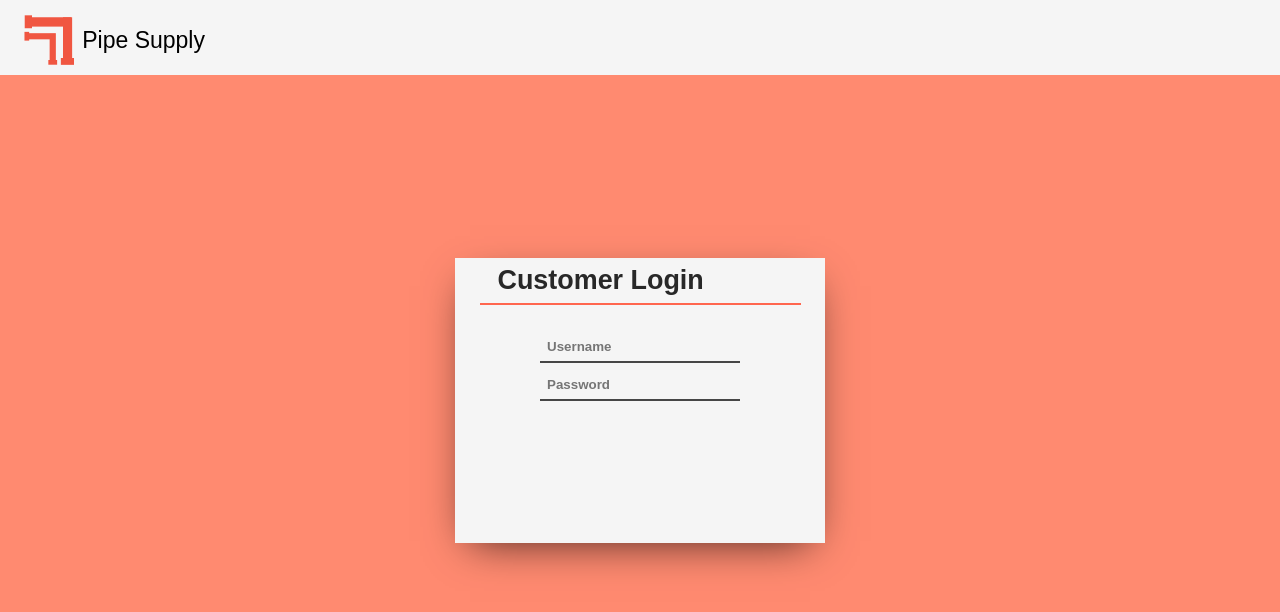
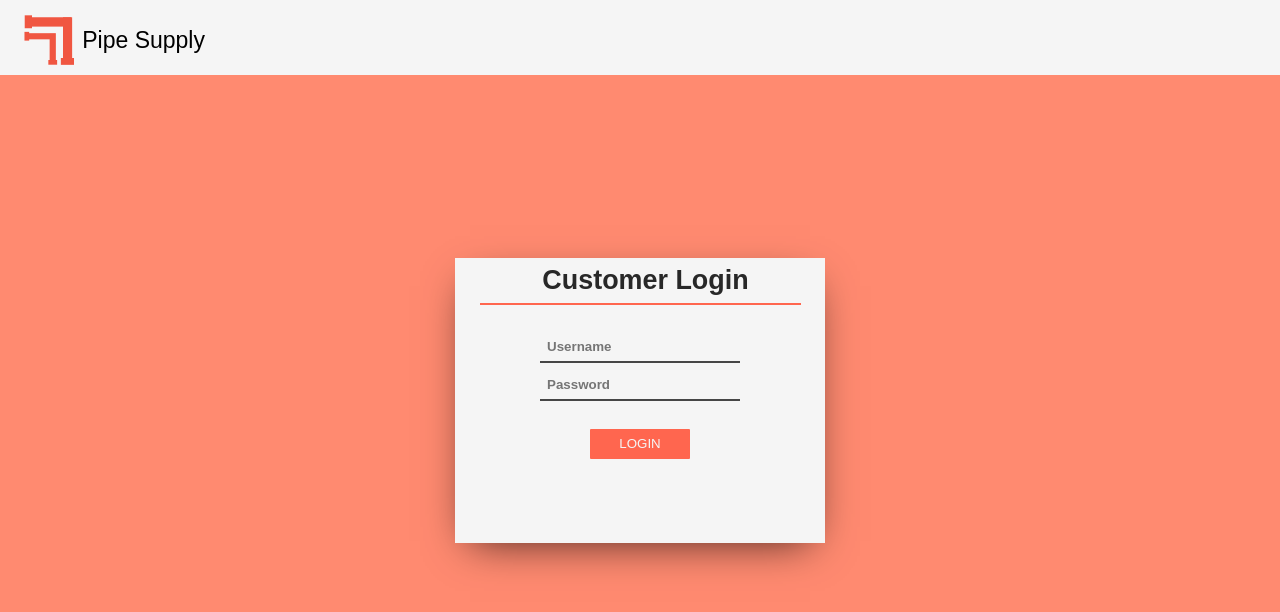
Before and after one commit to josh-mallett/PipeSupplyApp, an Angular app: page /login/1 in a window 1280 px wide. Shown: the top 612 px of the page. Built offline with nearby package versions, Linux system fonts and the light colour scheme; a web font is replaced by a local one.

Commit message:
added submit button to login

```diff
--- a/src/app/app.module.ts
+++ b/src/app/app.module.ts
@@ -1,7 +1,7 @@
 import { BrowserModule } from '@angular/platform-browser';
 import { NgModule } from '@angular/core';
 import { RouterModule, Routes } from '@angular/router';
-
+import { FormsModule } from '@angular/forms';
 
 import { AppComponent } from './app.component';
 import { MainLoginComponent } from './main-login/main-login.component';
@@ -34,7 +34,8 @@ const appRoutes: Routes = [
     BrowserModule,
     RouterModule.forRoot(
       appRoutes
-    )
+    ),
+    FormsModule
   ],
   providers: [],
   bootstrap: [AppComponent]
--- a/src/app/login/login.component.html
+++ b/src/app/login/login.component.html
@@ -1,11 +1,14 @@
 <div class="login-modal">
   <h3>{{ loginType + ' ' }}Login</h3>
   <div class="login-inputs">
+    <form #login="ngForm" (ngSubmit)="onSubmit(login)">
         <li>
           <input #username type="text" placeholder="Username">
         </li>
         <li>
           <input #password type="password" placeholder="Password">
         </li>
+        <button>LOGIN</button>
+  </form>
   </div>
 </div>
--- a/src/app/login/login.component.ts
+++ b/src/app/login/login.component.ts
@@ -30,6 +30,7 @@ export class LoginComponent implements OnInit {
     });
   }
 
+  onSubmit(form) {
+    console.log(form);
+  }
 }
-
-// memes
--- a/src/styles/login/login.component.sass
+++ b/src/styles/login/login.component.sass
@@ -2,6 +2,7 @@
   width: 370px
   height: 285px
   position: relative
+  text-align: center
   background: rgb(245, 245, 245)
   font-family: 'Mukta Malar', sans-serif
   font-size: 23px
@@ -39,5 +40,23 @@
           border-bottom: solid rgb(255, 102, 79) 2px
           color: rgb(255, 102, 79)
 
+    button
+      width: 100px
+      height: 30px
+      margin: 23px 0 0 0
+      padding: 7px 0px 7px 0px
+      position: relative
+      text-align: center
+      background: rgb(255, 102, 79)
+      color: rgb(245, 245, 245)
+      border: none
+      border-radius: 1px
+      transition: all .2s ease
+      cursor: pointer
+
+      &:hover
+        width: 107px
+        background: rgb(245, 92, 69)
+
 
 @import '../animations'
--- a/src/styles/main-login/links-to-forms.sass
+++ b/src/styles/main-login/links-to-forms.sass
@@ -5,7 +5,6 @@
   background: none
   font-family: 'Mukta Malar', sans-serif
   text-align: center
-
 
   h3
     font-size: 27px
```
Lines whose indentation alone changed are shown as unchanged.
